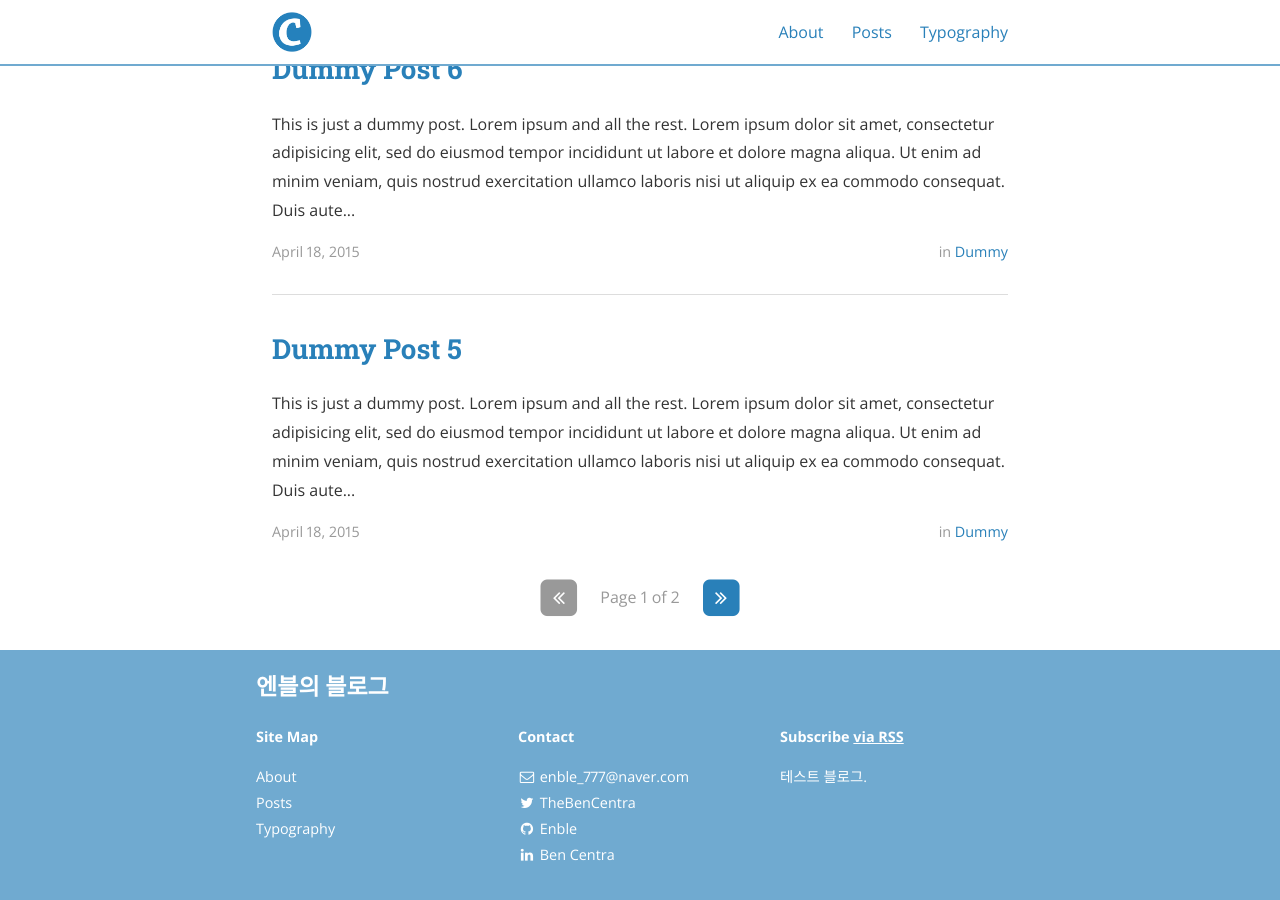
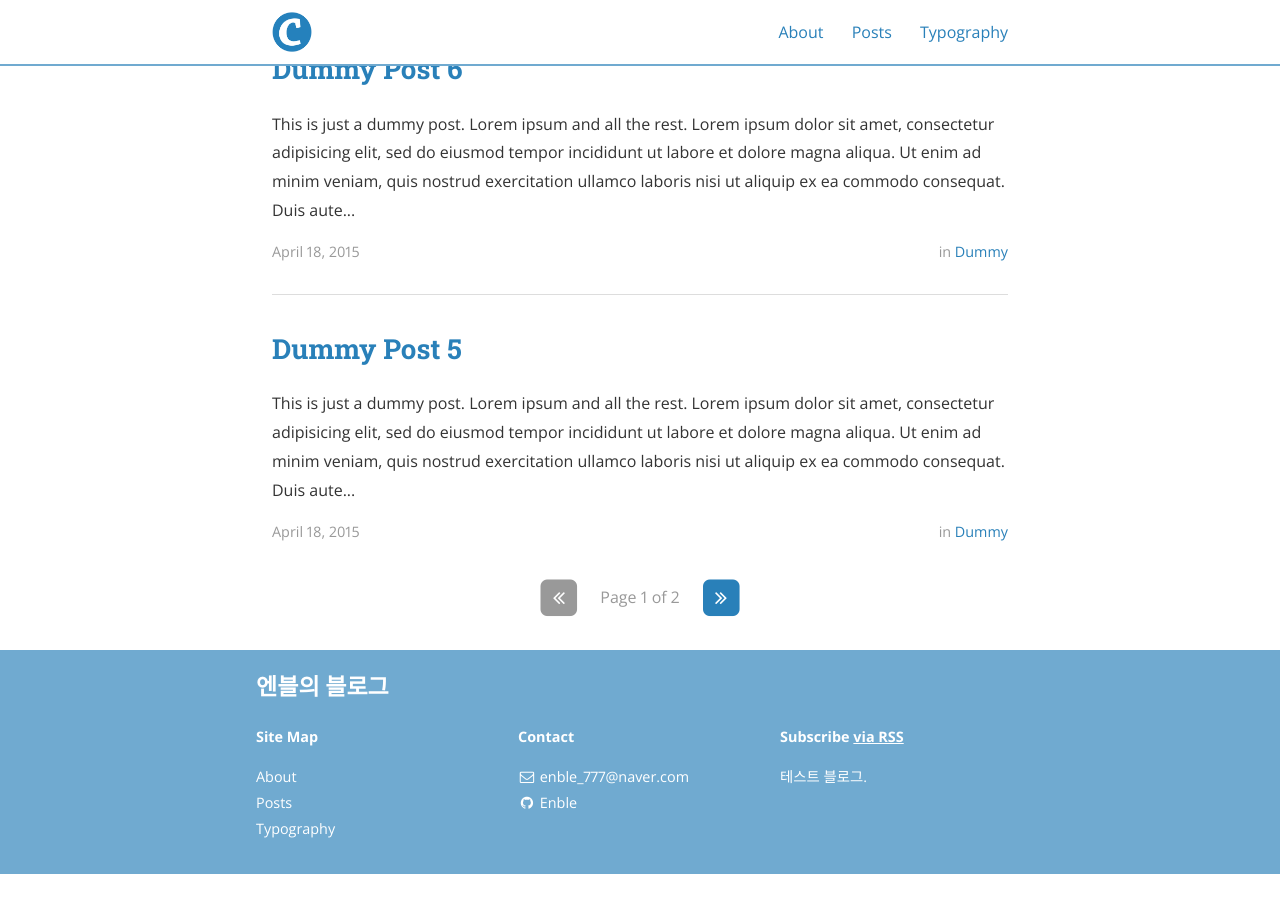
Before and after one commit to Enble/Enble.github.io, a Jekyll site: the page built from index.html, in a window 1280 px wide and 900 px high, scrolled down 1275 px. Built offline with Jekyll 4.4.1, drawn with Linux system fonts in a browser that asks for light colours; nearby versions of some CDN libraries; the list of posts is cut into pages by our own code; after the commit the page ends 2149 px from its top, so only the background shows below that.

Commit message:
Update _config.yml

```diff
--- a/_config.yml
+++ b/_config.yml
@@ -78,14 +78,14 @@ descriptions:
 social:
   - name: Twitter
     icon: twitter
-    username: TheBenCentra
-    url: https://twitter.com/TheBenCentra
+    username: ""
+    url: ""
     desc: Follow me on Twitter
     share: false
 
   - name: Facebook
     icon: facebook
-    username: thebencentra
+    username: ""
     url: ""
     desc: Friend me on Facebook
     share: false
@@ -99,8 +99,8 @@ social:
 
   - name: LinkedIn
     icon: linkedin
-    username: Ben Centra
-    url: https://www.linkedin.com/pub/ben-centra/47/769/60a
+    username: ""
+    url: ""
     desc: Connect with me on LinkedIn
     share: false
 
```
